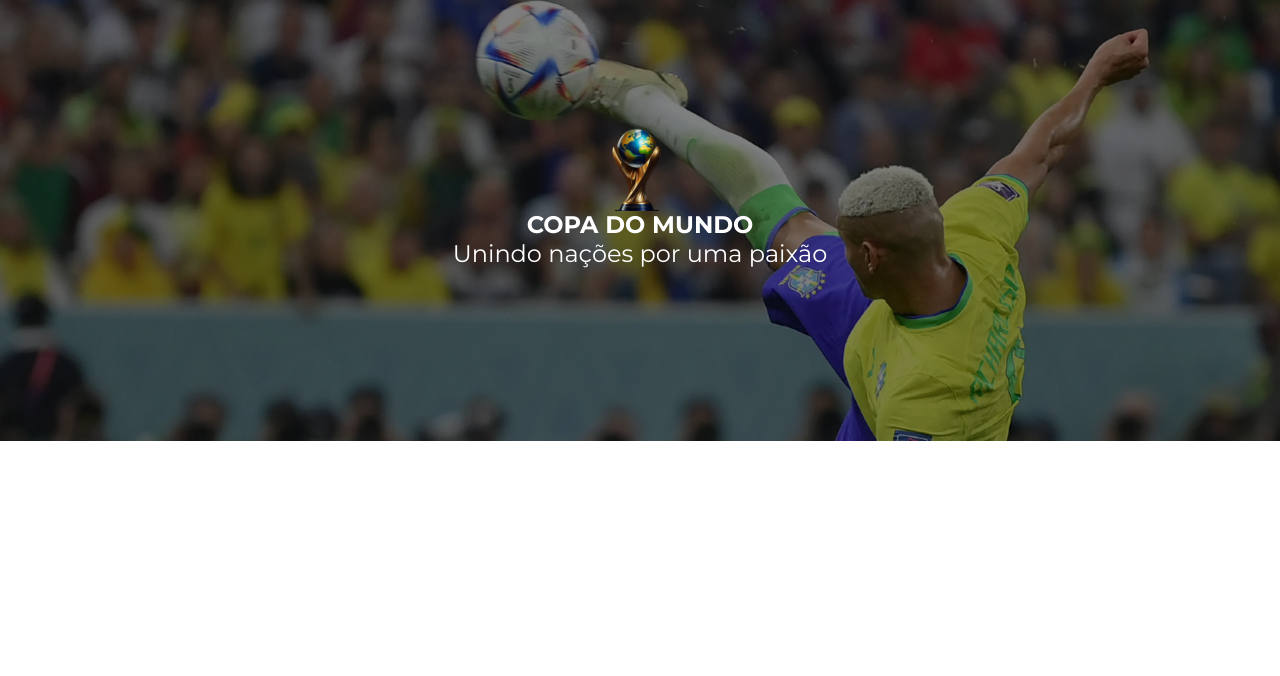
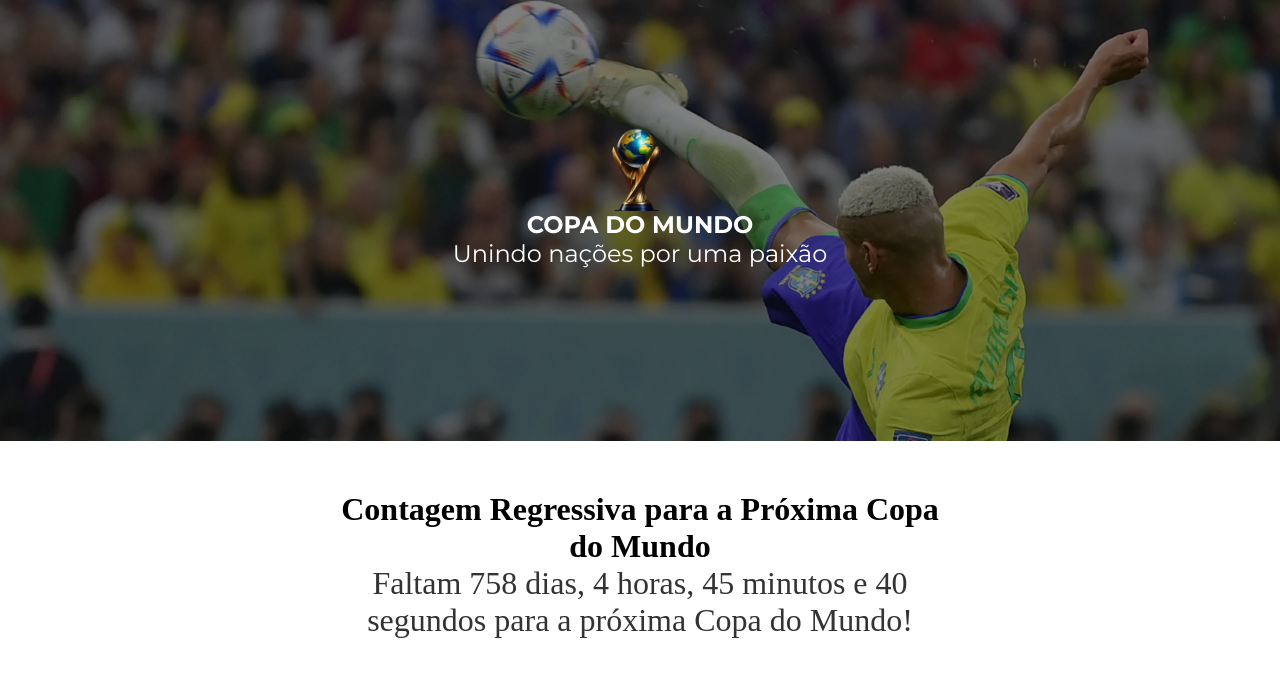
Before and after one commit to Nicollassantosz/Projeto-individual, a plain HTML site: page index.html in a window 1280 px wide. Shown: the part 74-750 px from the top of the page. Drawn offline with Linux system fonts and the light colour scheme; files whose address does not match are found by name.

Commit message:
Adição de contagem

```diff
--- a/css/style.css
+++ b/css/style.css
@@ -91,3 +91,14 @@ align-items: center;
 left: 44%;
 top: 30%;
 }
+
+.countdown-container {
+    max-width: 600px;
+    margin: 50px auto;
+    text-align: center;
+}
+
+.countdown {
+    font-size: 32px;
+    color: #333;
+}
--- a/index.html
+++ b/index.html
@@ -6,6 +6,7 @@
     <meta name="viewport" content="width=device-width, initial-scale=1.0">
     <title>Document</title>
     <link rel="stylesheet" href="css/style.css">
+    <script src="./script.js"></script>
 </head>
 
 <body>
@@ -29,6 +30,10 @@
             <div class="text"><b>COPA DO MUNDO</b><br>Unindo nações por uma paixão</div> <!-- Este div é para o texto -->
         </div>
     </div>
+    <div class="countdown-container">
+        <h1>Contagem Regressiva para a Próxima Copa do Mundo</h1>
+        <div class="countdown" id="countdown"></div>
+    </div>
 </body>
 
 </html>
--- /dev/null
+++ b/script.js
@@ -0,0 +1,22 @@
+// Data da próxima Copa do Mundo (exemplo: Qatar 2022 - 21 de novembro de 2022)
+const nextWorldCupDate = new Date("2026-06-11T00:00:00Z");
+
+function updateCountdown() {
+    const now = new Date();
+    const timeDiff = nextWorldCupDate - now;
+
+    // Calcular dias, horas, minutos e segundos restantes
+    const days = Math.floor(timeDiff / (1000 * 60 * 60 * 24));
+    const hours = Math.floor((timeDiff % (1000 * 60 * 60 * 24)) / (1000 * 60 * 60));
+    const minutes = Math.floor((timeDiff % (1000 * 60 * 60)) / (1000 * 60));
+    const seconds = Math.floor((timeDiff % (1000 * 60)) / 1000);
+
+    // Atualizar o elemento HTML com a contagem regressiva
+    document.getElementById("countdown").innerHTML = `Faltam ${days} dias, ${hours} horas, ${minutes} minutos e ${seconds} segundos para a próxima Copa do Mundo!`;
+}
+
+// Atualizar a contagem regressiva a cada segundo
+setInterval(updateCountdown, 1000);
+
+// Chamar a função de atualização inicialmente para evitar atrasos na exibição
+updateCountdown();
```
